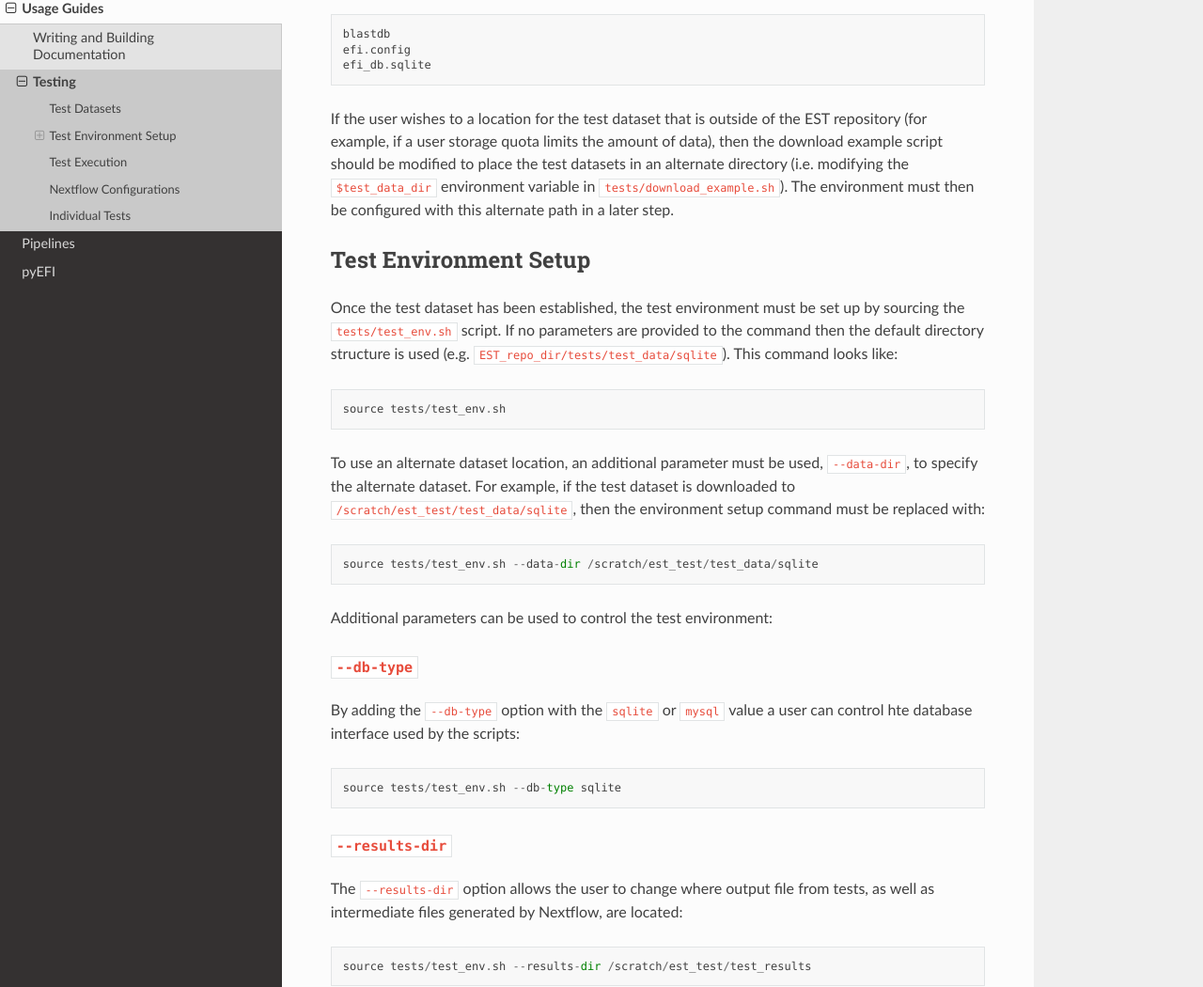
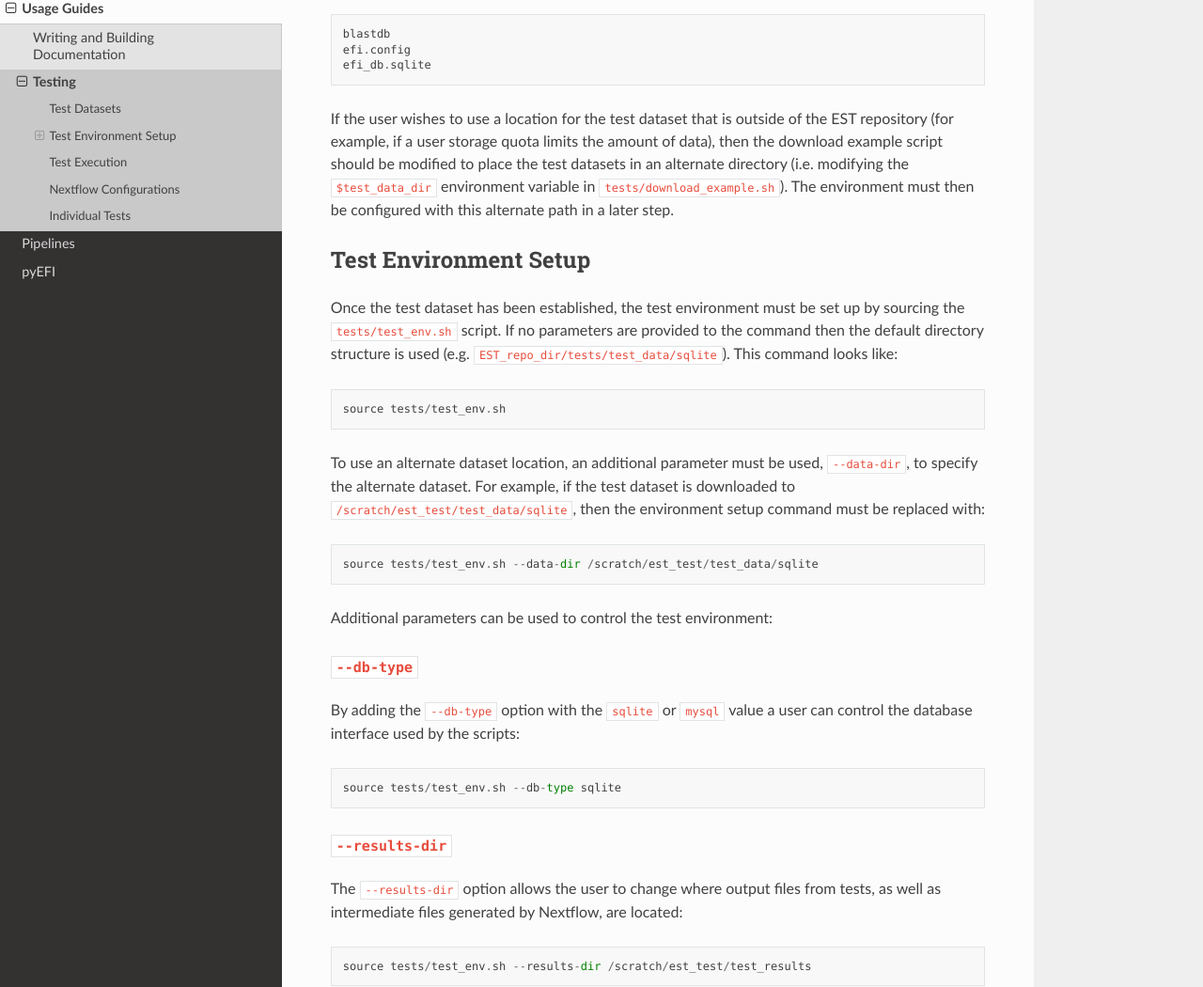
Before and after one commit to EnzymeFunctionInitiative/EST, a Sphinx documentation site: the page built from docs/source/guides/testing.rst, in a window 1280 px wide and 1400 px high, scrolled down 351 px. Shown: the part 141-1191 px from the top of the window at 94% size. Built offline with Sphinx 7.4.7 and the Read the Docs theme 3.1.0, drawn with Linux system fonts in a browser that asks for light colours.

Commit message:
fix small spelling errors

```diff
--- a/docs/source/guides/testing.rst
+++ b/docs/source/guides/testing.rst
@@ -22,8 +22,8 @@ files, the most important of which are: ::
     efi.config
     efi_db.sqlite
 
-If the user wishes to a location for the test dataset that is outside of the
-EST repository (for example, if a user storage quota limits the amount of
+If the user wishes to use a location for the test dataset that is outside of
+the EST repository (for example, if a user storage quota limits the amount of
 data), then the download example script should be modified to place the
 test datasets in an alternate directory (i.e. modifying the ``$test_data_dir``
 environment variable in ``tests/download_example.sh``). The environment must
@@ -52,14 +52,14 @@ Additional parameters can be used to control the test environment:
 ~~~~~~~~~~~~~
 
 By adding the ``--db-type`` option with the ``sqlite`` or ``mysql`` value
-a user can control hte database interface used by the scripts: ::
+a user can control the database interface used by the scripts: ::
 
     source tests/test_env.sh --db-type sqlite
 
 ``--results-dir``
 ~~~~~~~~~~~~~~~~~
 
-The ``--results-dir`` option allows the user to change where output file
+The ``--results-dir`` option allows the user to change where output files
 from tests, as well as intermediate files generated by Nextflow, are
 located: ::
 
```
